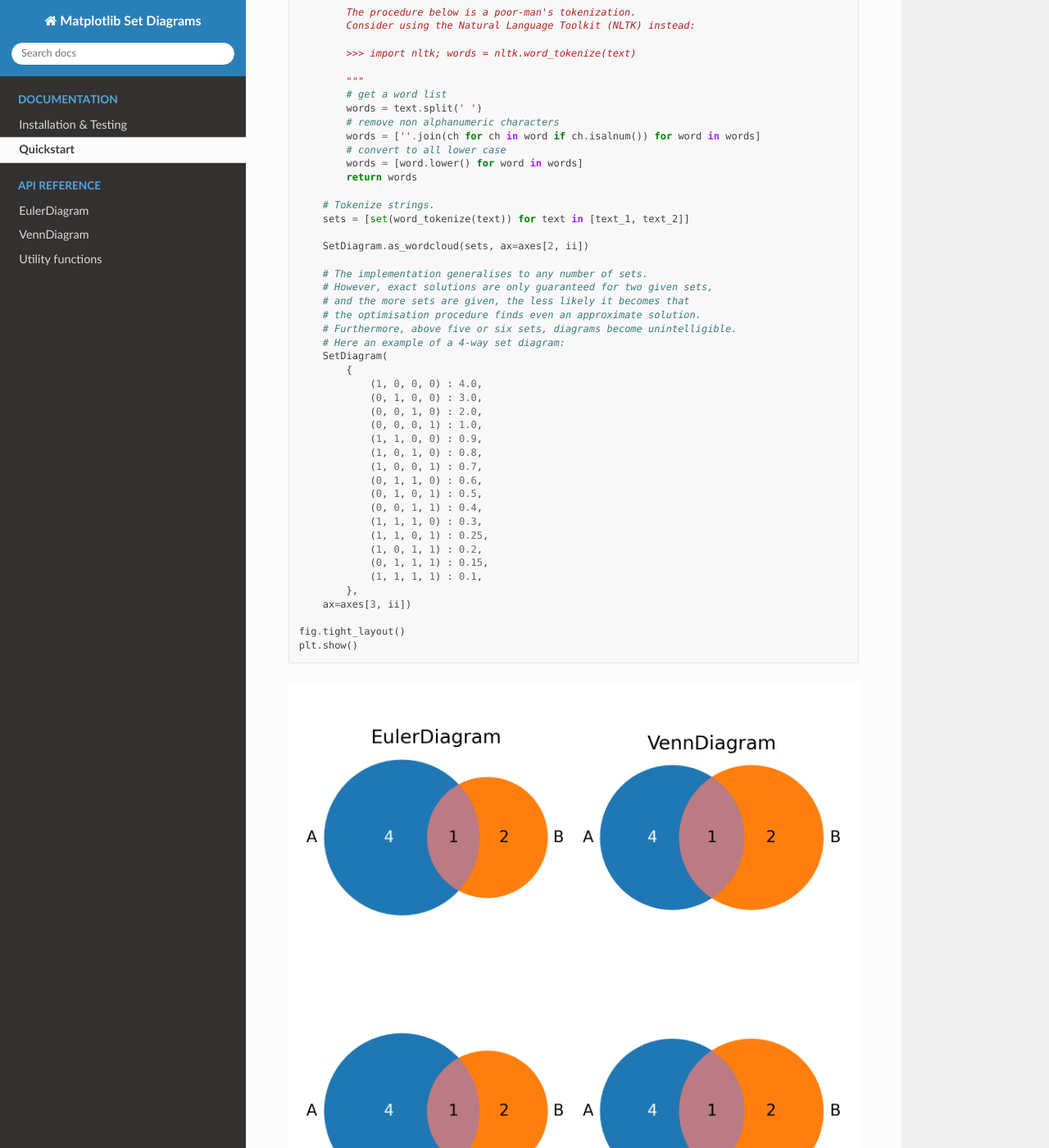
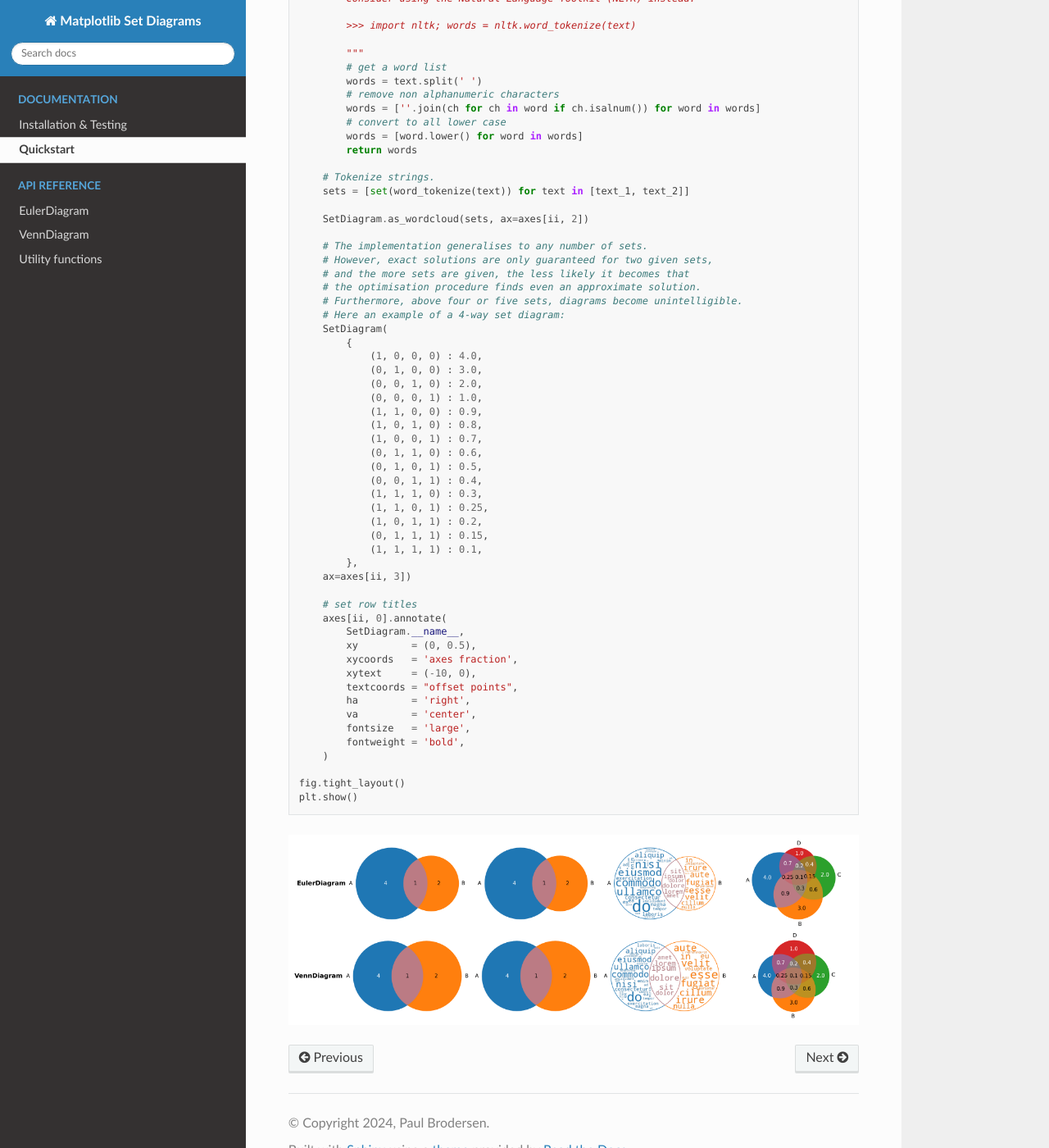
Before and after one commit to paulbrodersen/matplotlib_set_diagrams, a Sphinx documentation site: the page built from docs/source/quickstart.rst, in a window 1280 px wide and 1400 px high, scrolled down 927 px. Shown: the whole window at 82% size. Built offline with Sphinx 7.4.7 and the Read the Docs theme 2.0.0, drawn with Linux system fonts in a browser that asks for light colours; pages that are not in the unit, such as notebooks, are missing from menus; some of the changed text lies outside the part shown.

Commit message:
Landscape quickstart image

```diff
--- a/docs/source/quickstart.rst
+++ b/docs/source/quickstart.rst
@@ -11,11 +11,9 @@ This section is for the impatient. For more comprehensive, step-by-step guides,
 
     from matplotlib_set_diagrams import EulerDiagram, VennDiagram
 
-    fig, axes = plt.subplots(4, 2, figsize=(5, 10))
+    fig, axes = plt.subplots(2, 4, figsize=(15, 5))
 
     for ii, SetDiagram in enumerate([EulerDiagram, VennDiagram]):
-
-        axes[0, ii].set_title(SetDiagram.__name__)
 
         # Initialise from a list of sets:
         SetDiagram.from_sets(
@@ -23,7 +21,7 @@ This section is for the impatient. For more comprehensive, step-by-step guides,
                 {"a", "b", "c", "d", "e"},
                 {"e", "f", "g"},
             ],
-            ax=axes[0, ii])
+            ax=axes[ii, 0])
 
         # Alternatively, initialise directly from pre-computed subset sizes.
         SetDiagram(
@@ -32,7 +30,7 @@ This section is for the impatient. For more comprehensive, step-by-step guides,
                 (0, 1) : 2, # {"f", "g"}
                 (1, 1) : 1, # {"e"}
             },
-            ax=axes[1, ii])
+            ax=axes[ii, 1])
 
         # Visualise subset items as word clouds:
         text_1 = """Lorem ipsum dolor sit amet, consectetur adipiscing elit,
@@ -65,13 +63,13 @@ This section is for the impatient. For more comprehensive, step-by-step guides,
         # Tokenize strings.
         sets = [set(word_tokenize(text)) for text in [text_1, text_2]]
 
-        SetDiagram.as_wordcloud(sets, ax=axes[2, ii])
+        SetDiagram.as_wordcloud(sets, ax=axes[ii, 2])
 
         # The implementation generalises to any number of sets.
         # However, exact solutions are only guaranteed for two given sets,
         # and the more sets are given, the less likely it becomes that
         # the optimisation procedure finds even an approximate solution.
-        # Furthermore, above five or six sets, diagrams become unintelligible.
+        # Furthermore, above four or five sets, diagrams become unintelligible.
         # Here an example of a 4-way set diagram:
         SetDiagram(
             {
@@ -91,7 +89,20 @@ This section is for the impatient. For more comprehensive, step-by-step guides,
                 (0, 1, 1, 1) : 0.15,
                 (1, 1, 1, 1) : 0.1,
             },
-        ax=axes[3, ii])
+        ax=axes[ii, 3])
+
+        # set row titles
+        axes[ii, 0].annotate(
+            SetDiagram.__name__,
+            xy         = (0, 0.5),
+            xycoords   = 'axes fraction',
+            xytext     = (-10, 0),
+            textcoords = "offset points",
+            ha         = 'right',
+            va         = 'center',
+            fontsize   = 'large',
+            fontweight = 'bold',
+        )
 
     fig.tight_layout()
     plt.show()
```
Also changed, not shown: README.md (+21 -8 lines), images/quickstart.png.
